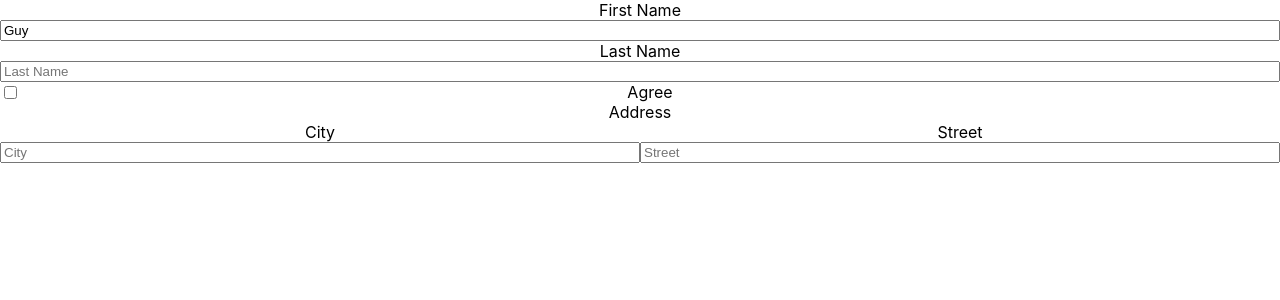
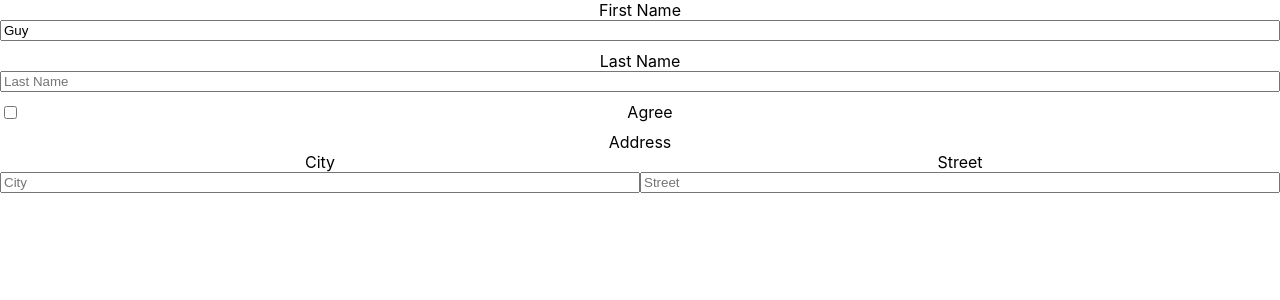
Before and after one commit to beharguy/dynamic-form, a React (Create React App) app: page / in a window 1280 px wide. Shown: the top 300 px of the page. Built offline with nearby package versions, Linux system fonts and the light colour scheme.

Commit message:
column and row gaps added

```diff
--- a/src/components/StyledComponents/StyledForm.js
+++ b/src/components/StyledComponents/StyledForm.js
@@ -3,6 +3,8 @@ import styled, { css } from 'styled-components'
 export default styled.div`
   display: grid;
   grid-template-rows: auto;
+  column-gap: 10px;
+  row-gap: 10px;
 
   ${props => props.gridTemplateColumns ? css`
     grid-template-columns: ${props.gridTemplateColumns};
```
